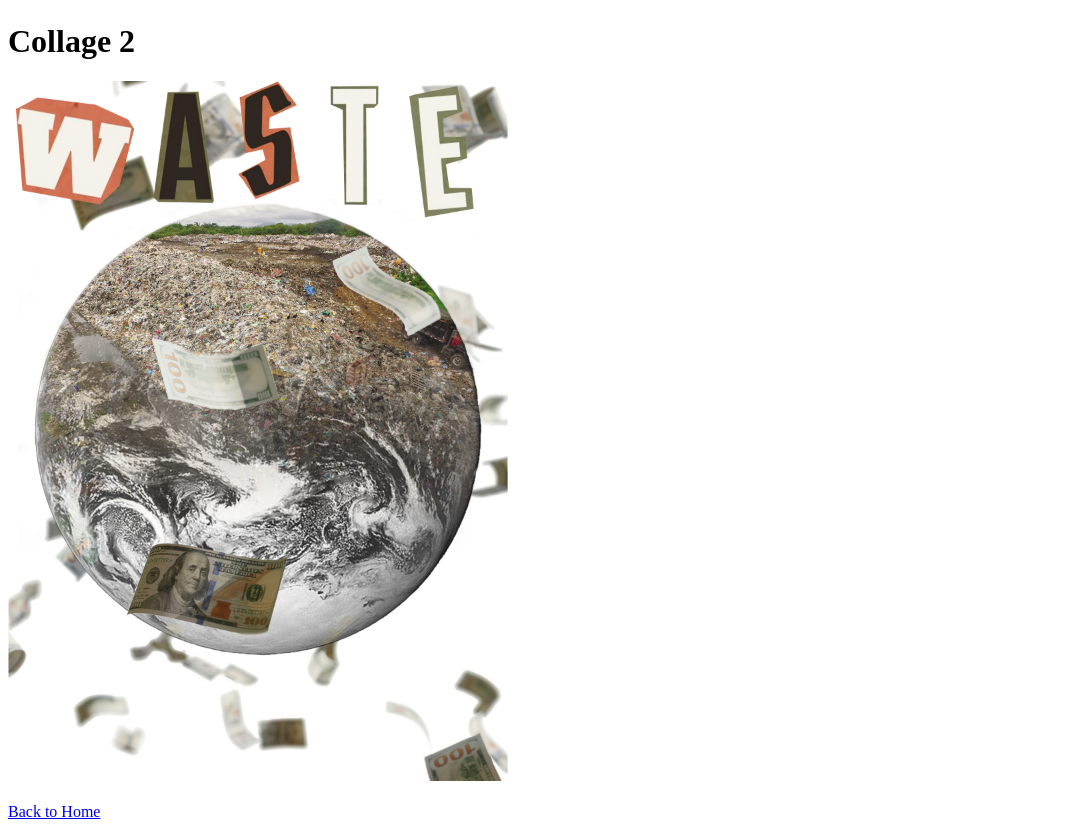
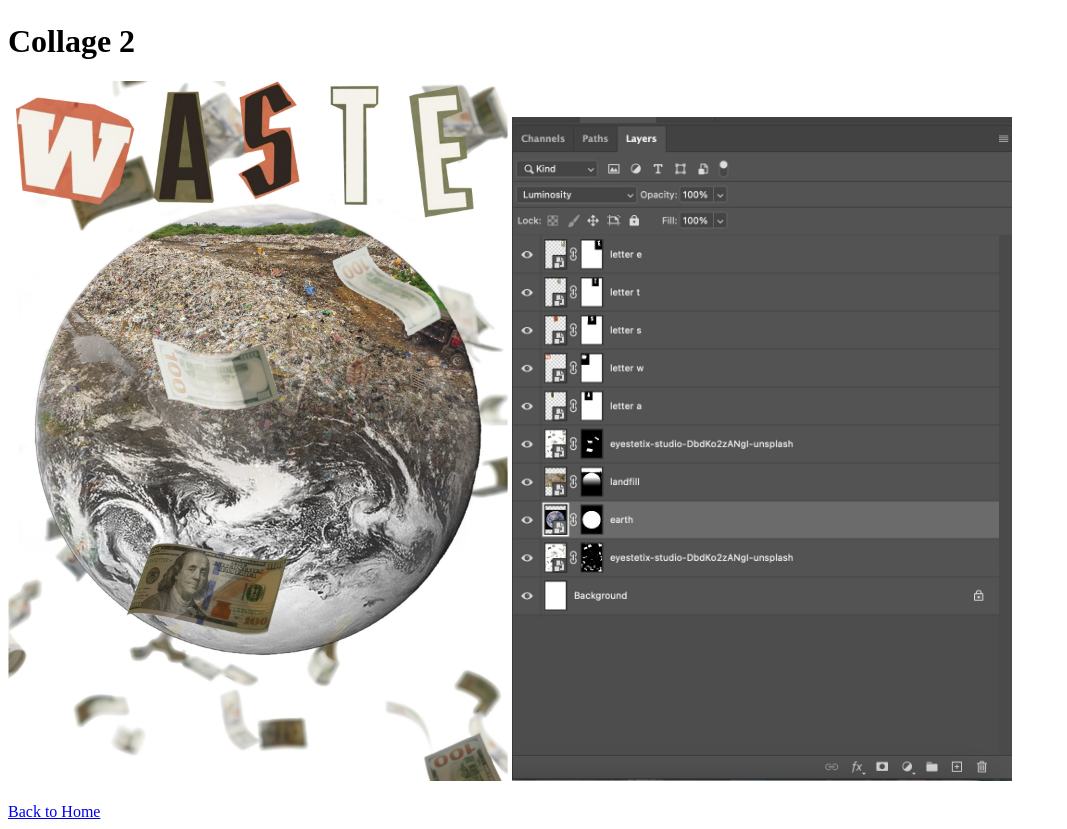
Before and after one commit to shaymaahmed1-jpg/medpl150-shayma, a plain HTML site: page homework4part1.html in a window 1280 px wide. Shown: the part 1783-2612 px from the top of the page, without its empty margins (0-1067 px from the left). Drawn offline with Linux system fonts and the light colour scheme.

Commit message:
Update homework4part1.html

```diff
--- a/homework4part1.html
+++ b/homework4part1.html
@@ -27,7 +27,7 @@
 
     <h1>Collage 2</h1>
 
-    <img src="collage2-hw4.jpg" alt="Homework 4 Collage 2" width="500">
+    <img src="collage2-hw4.jpg" alt="Homework 4 Collage 2" width="500">																					  <img src="collage2-layers.jpg" alt="Homework 4 Collage 1" width="500">
 
     <br><br>
 
```
